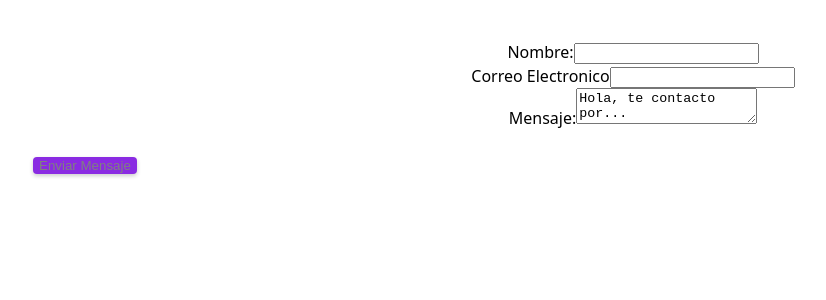
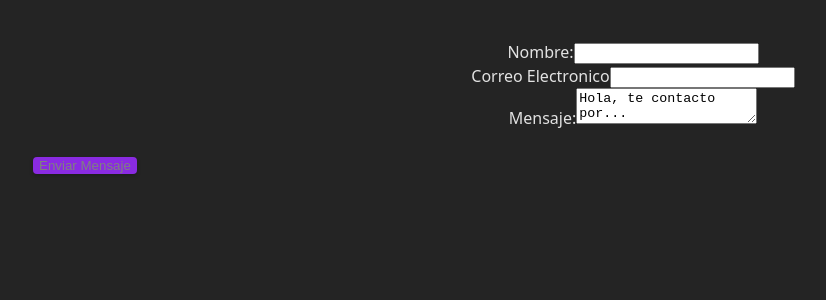
Before and after one commit to nicolasaddamo1/ReactCourse, a React (Vite) app in the folder 07-formulario-contacto/: page / in a window 1280 px wide. Shown: the top 300 px of the page, without its empty margins (7-833 px from the left). Built offline with nearby package versions, Linux system fonts and the light colour scheme.

Commit message:
feat: fullfilled :root

```diff
--- a/07-formulario-contacto/src/index.css
+++ b/07-formulario-contacto/src/index.css
@@ -3,7 +3,19 @@
     font-size: 16px;
     line-height: 24px;
     font-weight: 400;
+
+    color-scheme: light dark;
+    color: rgba(255, 255, 255, 0.87);
+    background-color: #242424;
+
+    font-synthesis: none;
+    text-rendering: optimizeLegibility;
+    -webkit-font-smoothing: antialiased;
+    -moz-osx-font-smoothing: grayscale;
+    -webkit-text-size-adjust: 100%;
 }
+
+
 
 button {
     display: block;
```
